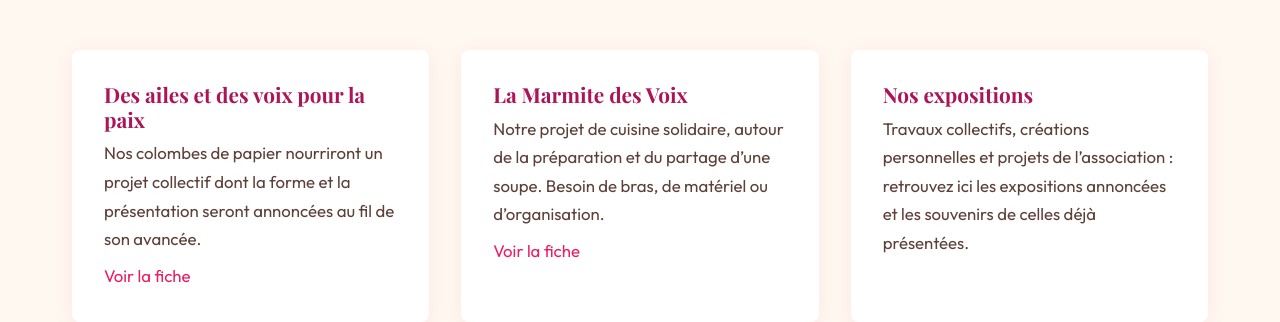
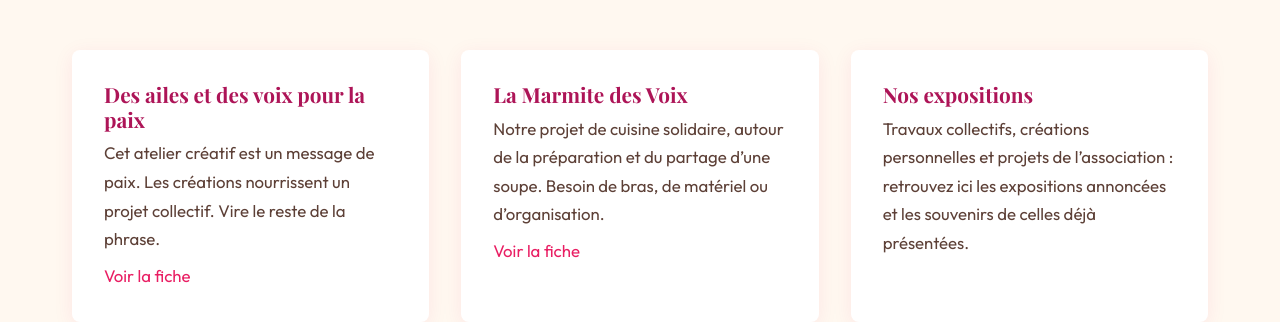
Before and after one commit to am-roro/asso, a plain HTML site: page projets.html in a window 1280 px wide. Shown: the part 1180-1502 px from the top of the page. Drawn offline with nearby package versions, Linux system fonts and the light colour scheme; a web font is replaced by a local one.

```diff
--- a/projets.html
+++ b/projets.html
@@ -44,7 +44,7 @@
         </div>
     </div></section>
     <section class="block alt"><div class="container"><div class="fiches">
-        <article class="fiche"><h3>Des ailes et des voix pour la paix</h3><p>Nos colombes de papier nourriront un projet collectif dont la forme et la présentation seront annoncées au fil de son avancée.</p><p><a href="activites.html#creer">Voir la fiche</a></p></article>
+        <article class="fiche"><h3>Des ailes et des voix pour la paix</h3><p>Cet atelier créatif est un message de paix. Les créations nourrissent un projet collectif. Vire le reste de la phrase.</p><p><a href="activites.html#creer">Voir la fiche</a></p></article>
         <article class="fiche"><h3>La Marmite des Voix</h3><p>Notre projet de cuisine solidaire, autour de la préparation et du partage d’une soupe. Besoin de bras, de matériel ou d’organisation.</p><p><a href="activites.html#partager">Voir la fiche</a></p></article>
         <article class="fiche"><h3>Nos expositions</h3><p>Travaux collectifs, créations personnelles et projets de l’association : retrouvez ici les expositions annoncées et les souvenirs de celles déjà présentées.</p></article>
         <article class="fiche"><h3>Jeunesse</h3><p>Un espace d’écoute et des ateliers pour que la parole des jeunes compte.</p><p><a href="jeunesse.html">Découvrir le projet</a></p></article>
```
Also changed, not shown: index.html (+1 -1 lines).
